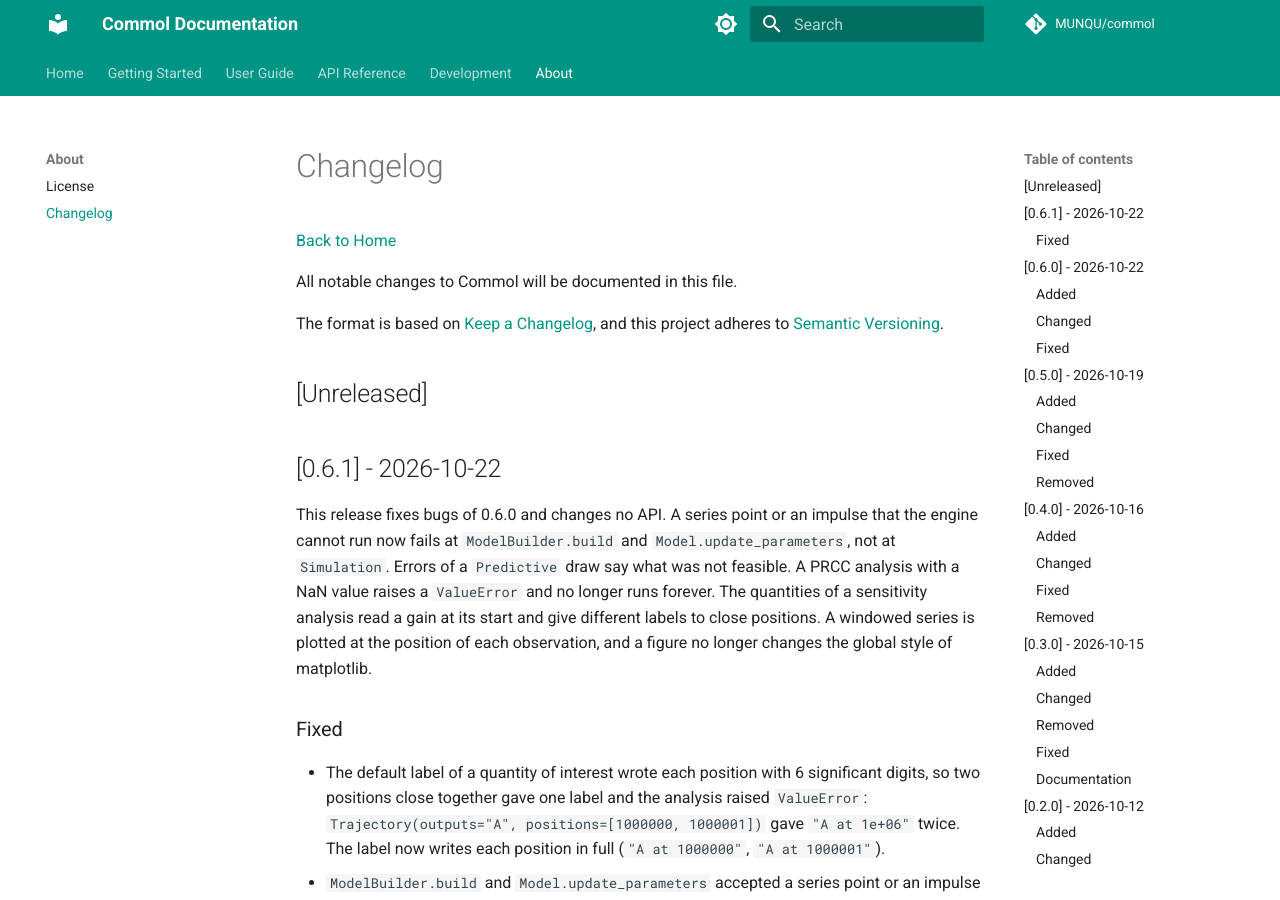
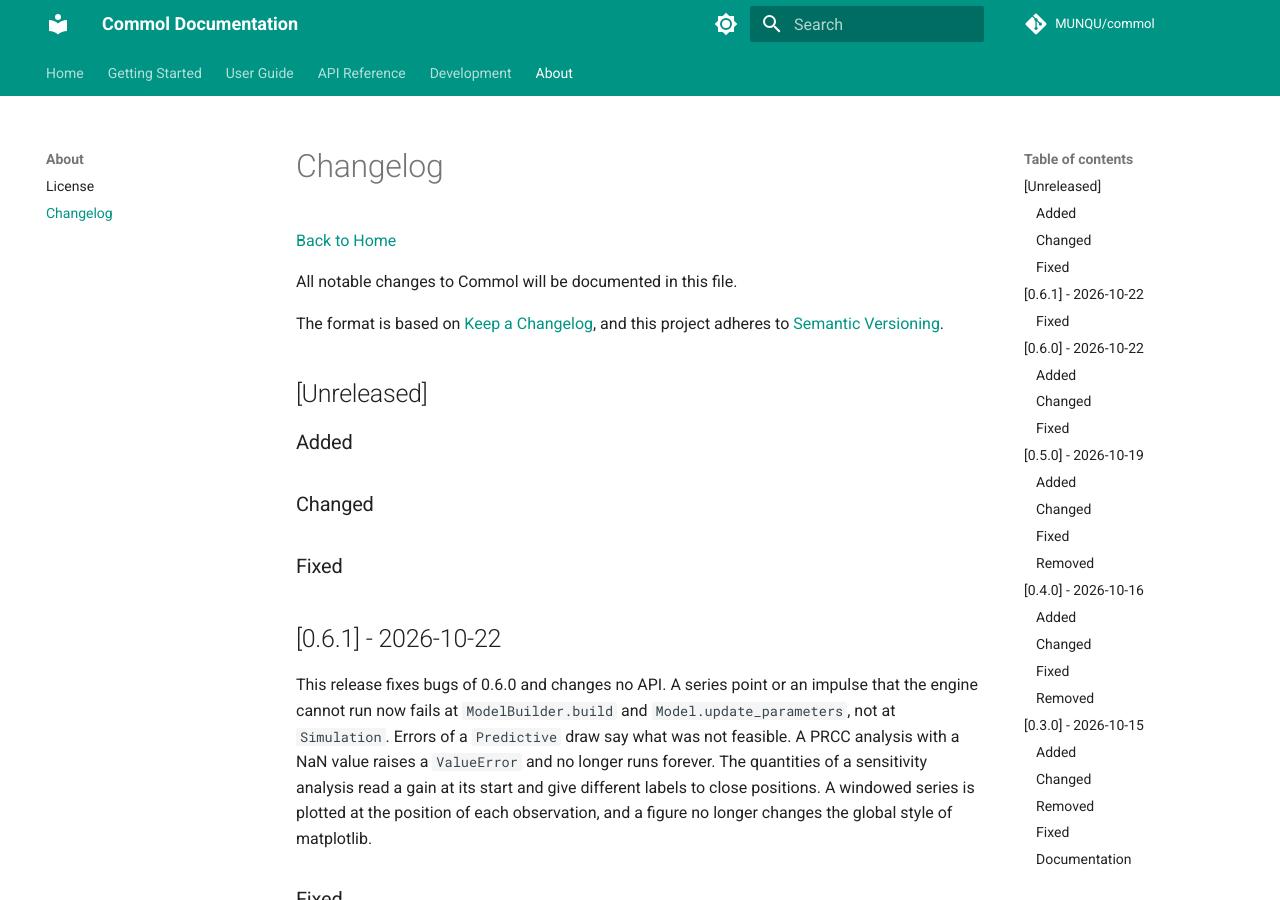
Before and after one commit to MUNQU/commol, an MkDocs documentation site: the page built from docs/about/changelog.md, in a window 1280 px wide and 900 px high. Built offline with MkDocs 1.6.1 and Material for MkDocs 9.7.7, drawn with Linux system fonts in a browser that asks for light colours; comment, search, counter and statistics services are not loaded; the version menu is left out.

Commit message:
docs(changelog): one slot per issue of 0.7.0 under Unreleased

```diff
--- a/docs/about/changelog.md
+++ b/docs/about/changelog.md
@@ -8,6 +8,42 @@
 and this project adheres to [Semantic Versioning](https://semver.org/spec/v2.0.0.html).
 
 ## [Unreleased]
+
+### Added
+
+<!-- Added #245 -->
+
+<!-- Added #254 -->
+
+<!-- Added #255 -->
+
+<!-- Added #256 -->
+
+<!-- Added #257 -->
+
+### Changed
+
+<!-- Changed #245 -->
+
+<!-- Changed #254 -->
+
+<!-- Changed #255 -->
+
+<!-- Changed #256 -->
+
+<!-- Changed #257 -->
+
+### Fixed
+
+<!-- Fixed #245 -->
+
+<!-- Fixed #254 -->
+
+<!-- Fixed #255 -->
+
+<!-- Fixed #256 -->
+
+<!-- Fixed #257 -->
 
 ## [0.6.1] - 2026-10-22
 
```
